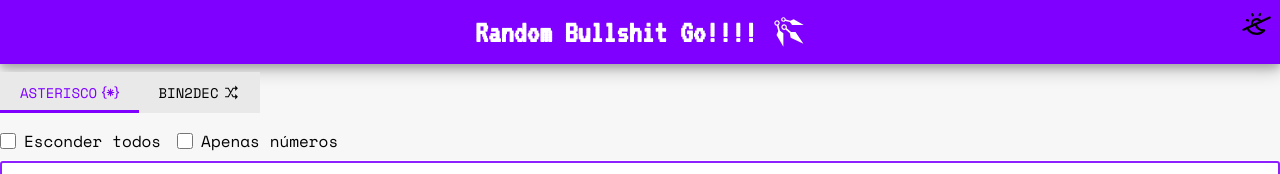
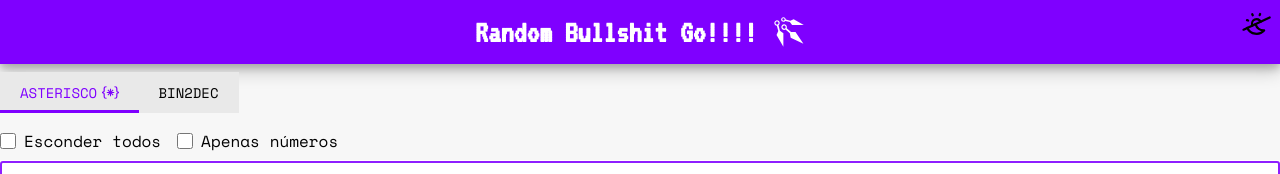
Before and after one commit to allanqueiroz02/random-bullsht, a React (Vite) app: page / in a window 1280 px wide. Shown: the top 174 px of the page. Built offline with nearby package versions, Linux system fonts and the light colour scheme.

Commit message:
refactor: remove default icon

```diff
--- a/src/components/Button/Button.tsx
+++ b/src/components/Button/Button.tsx
@@ -6,7 +6,6 @@ import type {
   Ref,
 } from "react";
 import type { IconBaseProps } from "react-icons";
-import { LiaRandomSolid } from "react-icons/lia";
 
 import "./styles.css";
 
@@ -19,7 +18,7 @@ interface IButtonProps extends ButtonHTMLAttributes<HTMLButtonElement> {
 
 export const Button = ({
   children,
-  icon = LiaRandomSolid,
+  icon,
   iconStyle,
   ref,
   ...props
```
